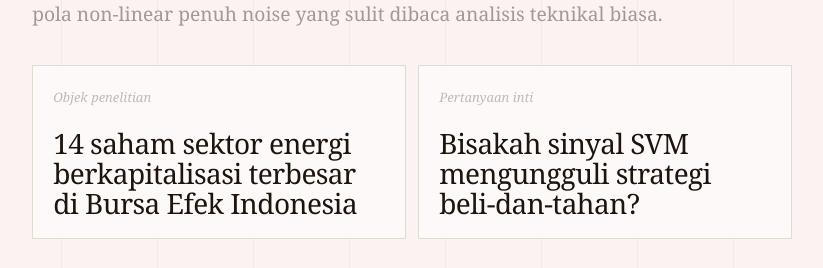
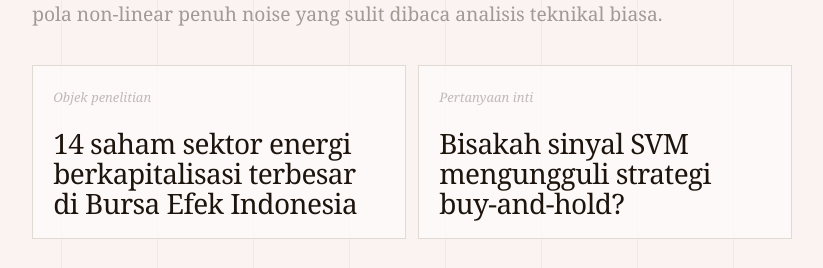
Before and after one commit to Gio71220924/Interactive-Skripsi, a React (Vite) app: page / in a window 1280 px wide. Shown: the part 1260-1528 px from the top of the page, without its empty margins (323-1146 px from the left). Built offline with nearby package versions, Linux system fonts and the light colour scheme; no server answers.

Commit message:
fix(copy): beli-dan-tahan → buy-and-hold sitewide, update penutup heading + caption

```diff
--- a/src/App.jsx
+++ b/src/App.jsx
@@ -333,7 +333,7 @@
                 </div>
                 <div className="spec-card">
                   <p className="small">Pertanyaan inti</p>
-                  <strong>Bisakah sinyal SVM mengungguli strategi beli-dan-tahan?</strong>
+                  <strong>Bisakah sinyal SVM mengungguli strategi buy-and-hold?</strong>
                 </div>
               </div>
             </section>
@@ -385,7 +385,7 @@
                 Saat buy and hold ambles <StatNumber value={-48.91} suffix="%" />, strategi SVM menahan rata-rata kerugian di <StatNumber value={-9.35} suffix="%" />.
               </blockquote>
               <p>
-                Ini bukan janji profit. Dari 14 emiten, <StatNumber value={10} decimals={0} /> mencatat return positif (rata-rata <StatNumber value={27.29} suffix="%" />) dan SVM mengungguli beli-dan-tahan pada 7 emiten, paling terasa ketika pasar turun.
+                Ini bukan janji profit. Dari 14 emiten, <StatNumber value={10} decimals={0} /> mencatat return positif (rata-rata <StatNumber value={27.29} suffix="%" />) dan SVM mengungguli buy-and-hold pada 7 emiten, paling terasa ketika pasar turun.
               </p>
               <ul className="quiet-list">
                 <li>
@@ -459,12 +459,12 @@
           <div className="handoff-stat">
             <span className="handoff-stat-number">−9,35%</span>
             <span className="handoff-stat-divider" />
-            <span className="handoff-stat-caption">rata-rata max drawdown SVM · vs −48,91% buy-and-hold</span>
+            <span className="handoff-stat-caption">penurunan terdalam rata-rata SVM · buy-and-hold: −48,91%</span>
           </div>
-          <h2>Capital preservation di pasar energi bergejolak.</h2>
+          <h2>Pasar turun separuh. Model ini tidak.</h2>
           <p>
             SVM bukan prediksi sempurna. Tapi dalam tiga tahun backtest, 14 emiten, model ini
-            melindungi modal saat benchmark kehilangan hampir separuhnya.
+            membatasi kerugian saat strategi buy-and-hold kehilangan hampir separuhnya.
           </p>
           <a href="#masalah" className="handoff-back">↑ Kembali ke atas</a>
         </section>
--- a/src/ReturnsChart3D.jsx
+++ b/src/ReturnsChart3D.jsx
@@ -65,7 +65,7 @@
           <span style={{ color: "var(--accent)", fontWeight: 700 }}>{fmt(d.svm)}</span>
         </div>
         <div style={{ display: "flex", justifyContent: "space-between", gap: 16 }}>
-          <span style={{ color: "var(--muted)" }}>Beli-dan-tahan</span>
+          <span style={{ color: "var(--muted)" }}>Buy-and-hold</span>
           <span style={{ color: "var(--muted)", fontWeight: 600 }}>
             {fmt(d.bh)}{bhCapped ? " ▲" : ""}
           </span>
@@ -168,7 +168,7 @@
         </span>
         <span className="rc-legend-item">
           <span className="rc-swatch rc-swatch--dashed" />
-          Beli-dan-tahan
+          Buy-and-hold
         </span>
         <span className="rc-legend-note">
           BUMI &amp; ITMG disorot. Keunggulan SVM paling nyata di pasar bearish
```
